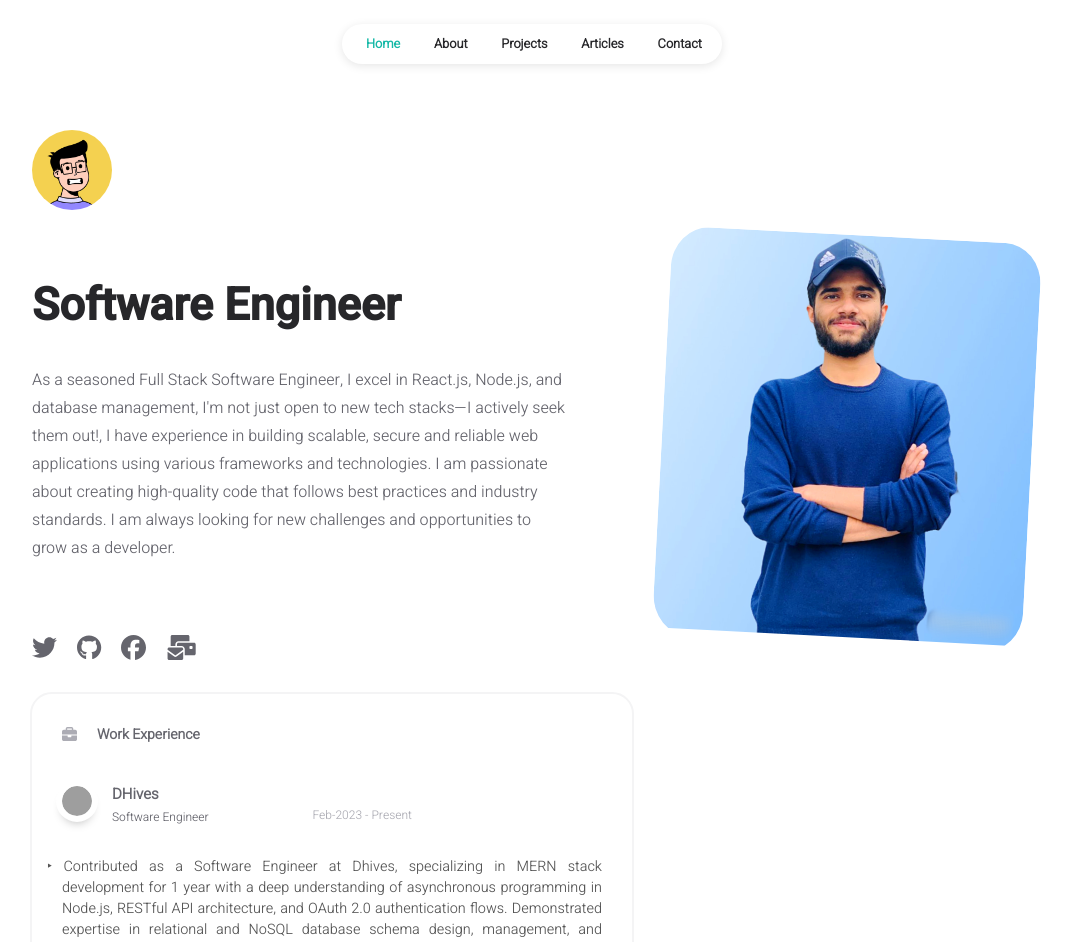
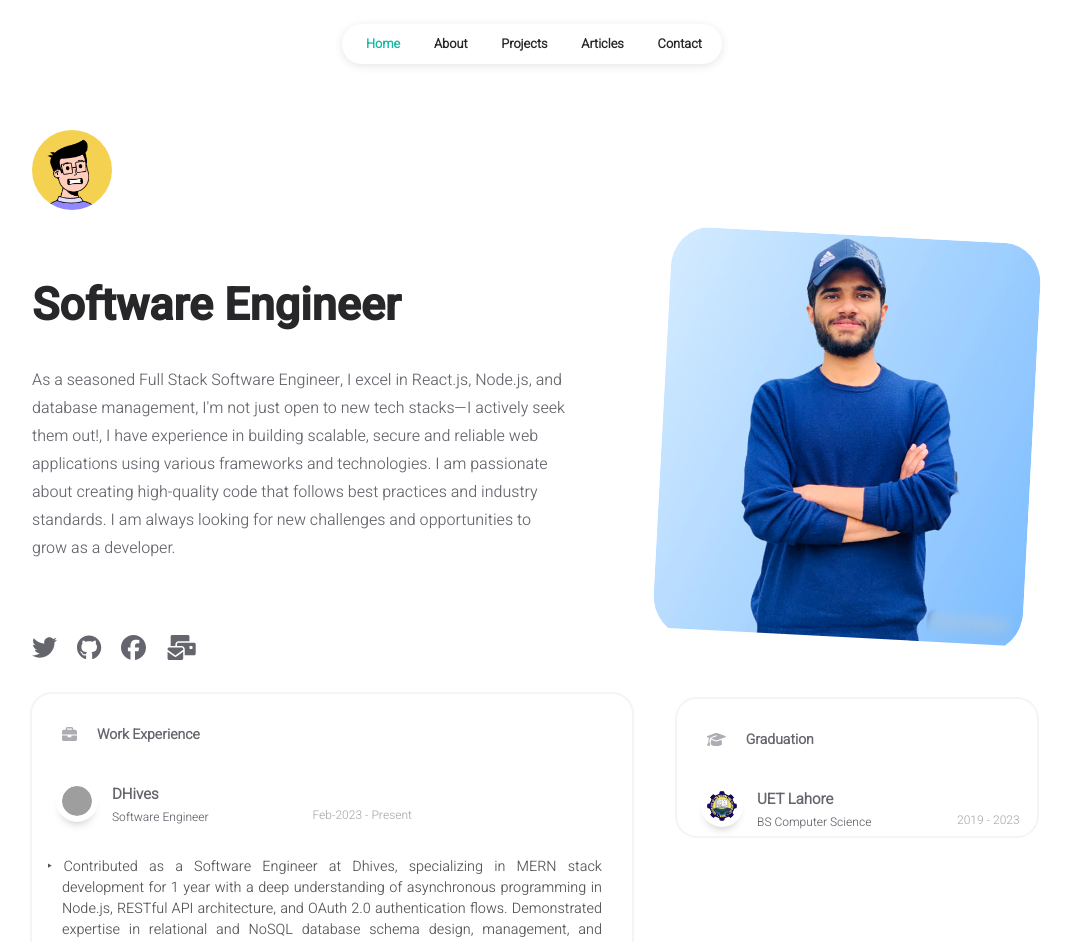
Before and after one commit to inzamam-virk/inzamam-virk.github.io, a React (Create React App) app: page / in a window 1280 px wide. Shown: the top 942 px of the page, without its empty margins (108-1179 px from the left). Built offline with nearby package versions, Linux system fonts and the light colour scheme; grey boxes are pictures that could not be loaded.

Commit message:
Updated homepage

```diff
--- /dev/null
+++ b/src/components/homepage/education.jsx
@@ -0,0 +1,38 @@
+import React from "react";
+import { faBriefcase, faGraduationCap } from "@fortawesome/free-solid-svg-icons";
+
+import Card from "../common/card";
+
+import "./styles/education.css";
+
+const Education = () => {
+    return (
+        <div className="education" >
+            <Card
+                className="custom-card"  // Add the class here
+                icon={faGraduationCap}
+                title="Graduation"
+                body={
+                    <div className="education-body">
+                        <div className="education-uet">
+                            <img
+                                src="uet-logo.png"
+                                alt="UET Lahre"
+                                className="uet-image"
+                            />
+                            <div className="graduation-title">UET Lahore</div>
+                            <div className="graduation-subtitle">
+                                BS Computer Science
+                            </div>
+                            <div className="eduation-duration">2019 - 2023</div>
+                            <br />
+                        </div>
+
+                    </div>
+                }
+            />
+        </div>
+    );
+};
+
+export default Education;
--- /dev/null
+++ b/src/components/homepage/styles/education.css
@@ -0,0 +1,55 @@
+@import "../../../data/styles.css";
+
+.custom-card {
+    width: 1px !important;
+}
+
+.education {
+	display: flex;
+	padding-top: 35px;
+	padding-left: 45px;
+    width: 30px;
+}
+
+.education-body {
+	margin-bottom: 10px;
+}
+
+.education-uet {
+	display: flex;
+	width: 300px;
+}
+
+.uet-image {
+	height: 30px;
+	width: 30px;
+	border-radius: 50%;
+	outline: 6px solid white;
+	box-shadow: 0px 7px 10px rgba(0, 0, 0, 0.25);
+}
+
+.graduation-title {
+	font-size: 15px;
+	font-weight: 700;
+	padding-left: 20px;
+	margin-top: -3px;
+	color: var(--secondary-color);
+}
+
+.graduation-subtitle {
+	position: absolute;
+	font-size: 12px;
+	color: var(--secondary-color);
+	padding-top: 22px;
+	padding-left: 50px;
+}
+
+.eduation-duration {
+	position: absolute;
+	/* width: 350px; */
+	font-size: 12px;
+	padding-top: 20px;
+	padding-left: 250px;
+	text-align: right;
+	color: var(--tertiary-color);
+}
--- a/src/pages/homepage.jsx
+++ b/src/pages/homepage.jsx
@@ -16,7 +16,7 @@ import Footer from "../components/common/footer";
 import NavBar from "../components/common/navBar";
 import Article from "../components/homepage/article";
 import Works from "../components/homepage/works";
-import AllProjects from "../components/projects/allProjects";
+import Education from "../components/homepage/education";
 
 import INFO from "../data/user";
 import SEO from "../data/seo";
@@ -156,12 +156,16 @@ const Homepage = () => {
 								/>
 							</a>
 						</div>
-						<div className="homepage-after-title">
+						<div className="homepage-after-title" >
 
 							<div className="homepage-works">
 								<Works />
 							</div>
+							<div className="homepage-education">
+								<Education/>
+							</div>
 						</div>
+
 
 
 
```
Also changed, not shown: public/uet-logo.png (added).
